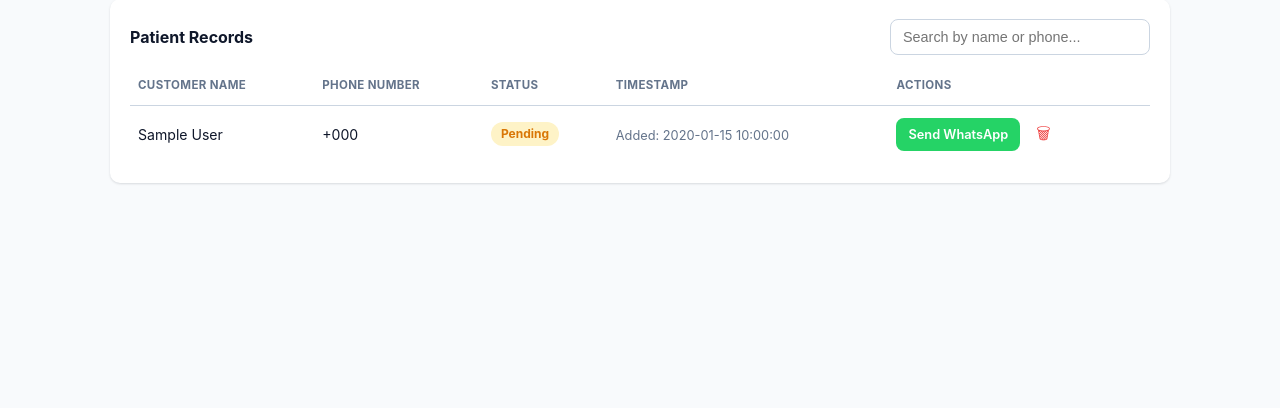
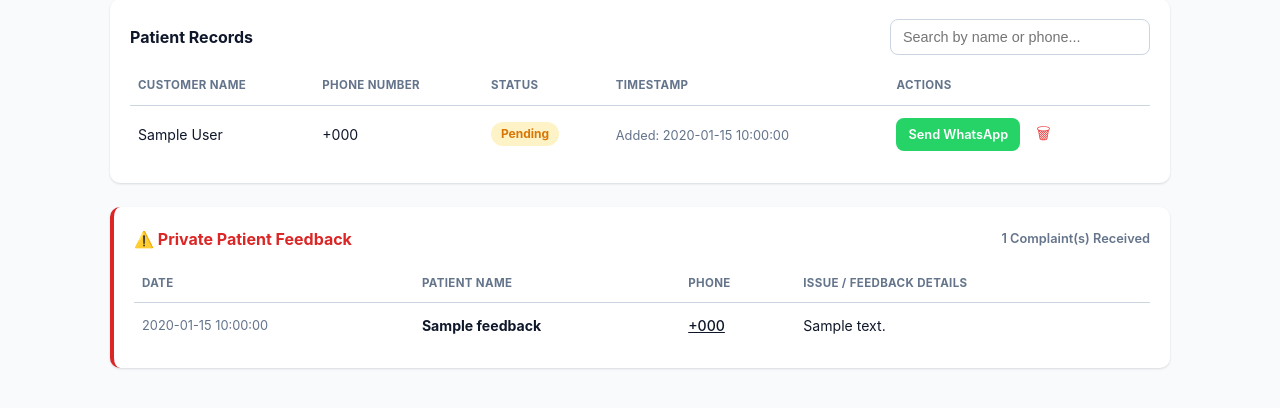
Before and after one commit to himadriroy1310-tech/Whatsapp-review-booster, a Flask app: page / in a window 1280 px wide. Shown: the part 265-673 px from the top of the page. Run offline with Flask 3, Linux system fonts and the light colour scheme; tables that the repository leaves empty hold one stand-in row (values such as "Sample post").

Commit message:
Update dashboard.html

```diff
--- a/templates/dashboard.html
+++ b/templates/dashboard.html
@@ -440,6 +440,50 @@
     </table>
   </div>
 
+  <!-- Private Feedback Card Starts Here -->
+  <div class="card" style="border-left: 4px solid var(--danger); margin-top: 24px;">
+    <div style="display: flex; justify-content: space-between; align-items: center; margin-bottom: 14px;">
+      <h2 style="margin: 0; color: var(--danger);">⚠️ Private Patient Feedback</h2>
+      <span style="font-size: 0.8rem; font-weight: 600; color: var(--muted);">
+        {{ feedbacks|length }} Complaint(s) Received
+      </span>
+    </div>
+
+    {% if feedbacks %}
+      <table>
+        <thead>
+          <tr>
+            <th>Date</th>
+            <th>Patient Name</th>
+            <th>Phone</th>
+            <th>Issue / Feedback Details</th>
+          </tr>
+        </thead>
+        <tbody>
+          {% for f in feedbacks %}
+          <tr>
+            <td data-label="Date" class="timestamp">{{ f.submitted_at }}</td>
+            <td data-label="Patient Name"><strong>{{ f.customer_name }}</strong></td>
+            <td data-label="Phone">
+              <a href="tel:{{ f.phone }}" style="color: var(--navy-text); text-decoration: underline; font-weight: 500;">
+                +{{ f.phone }}
+              </a>
+            </td>
+            <td data-label="Feedback" style="max-width: 400px; line-height: 1.4;">
+              {{ f.feedback_text }}
+            </td>
+          </tr>
+          {% endfor %}
+        </tbody>
+      </table>
+    {% else %}
+      <p style="color: var(--muted); font-size: 0.9rem; margin: 8px 0;">
+        No complaints recorded. All ratings have been positive so far!
+      </p>
+    {% endif %}
+  </div>
+  <!-- Private Feedback Card Ends Here -->
+
 </div>
 
 <script>
```
